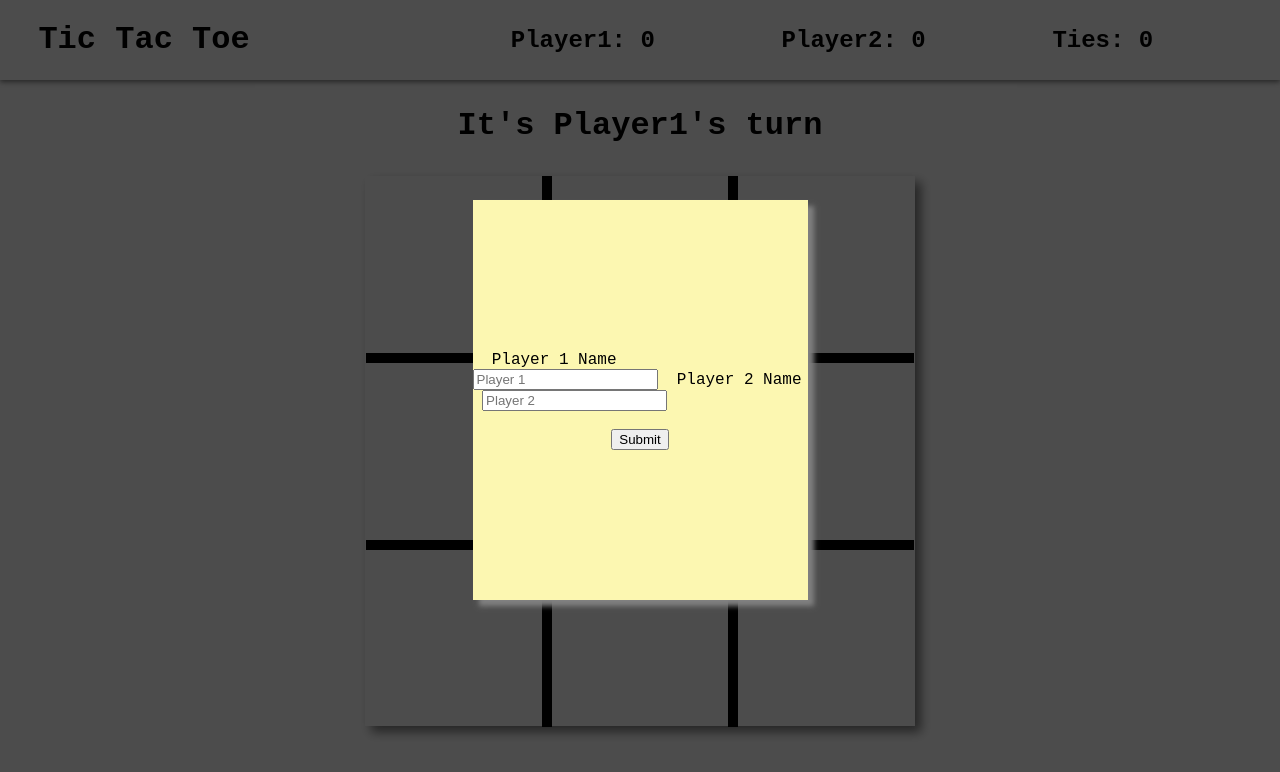
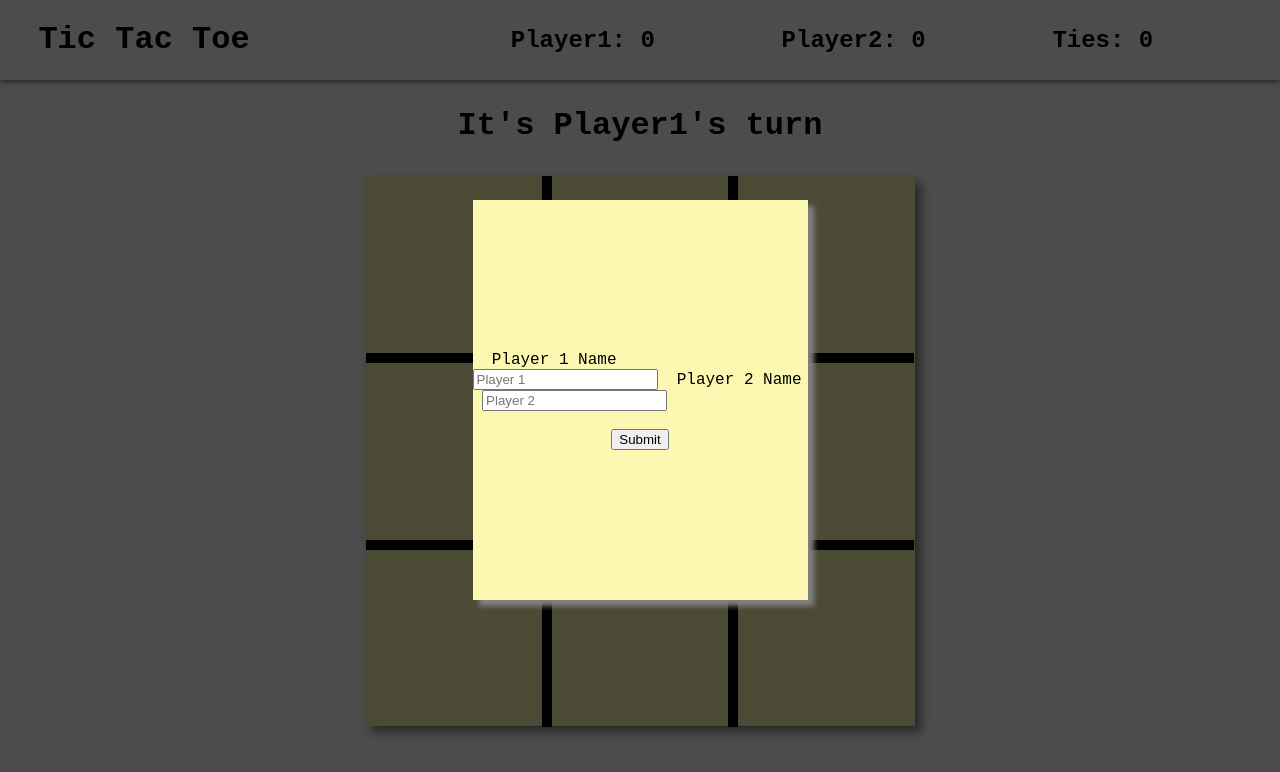
Before and after one commit to JuodyBun/tic-tac-toe, a React (Create React App) app: page / in a window 1280 px wide. Shown: the top 772 px of the page. Built offline with nearby package versions, Linux system fonts and the light colour scheme.

Commit message:
Changed board color

```diff
--- a/src/App.css
+++ b/src/App.css
@@ -30,6 +30,7 @@
   justify-content: center;
   align-items: center;
   flex-wrap: wrap;
+  background: rgb(252, 247, 177);
   box-shadow: 6px 6px 10px gray;
 }
 
```
